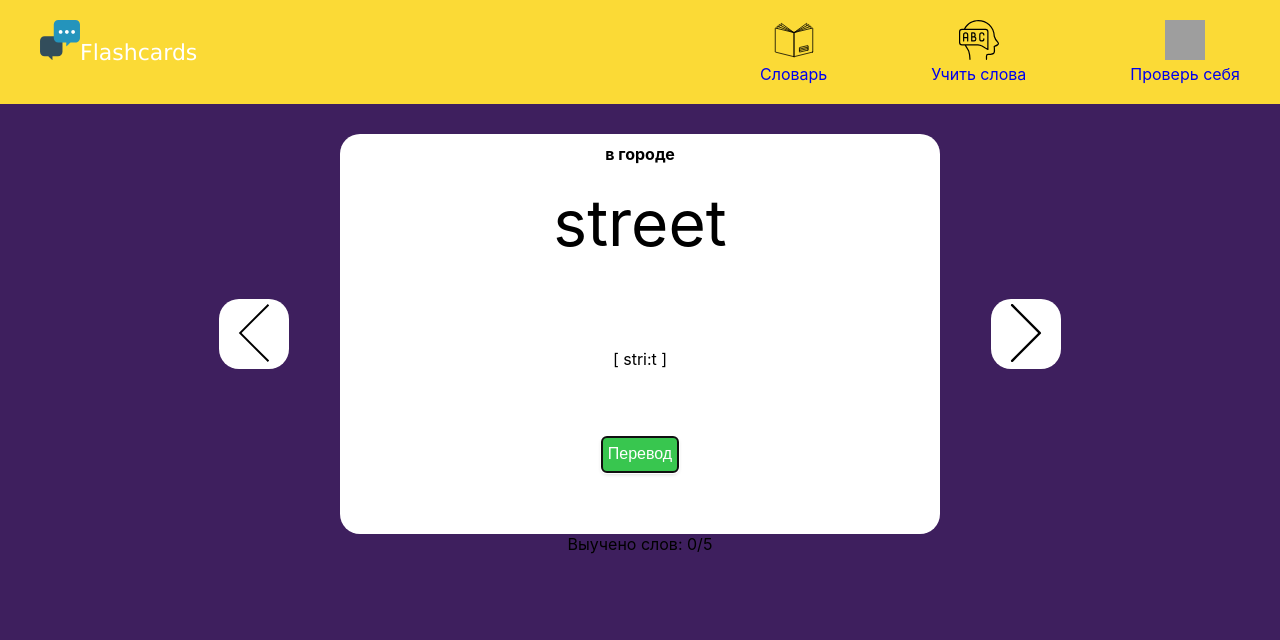
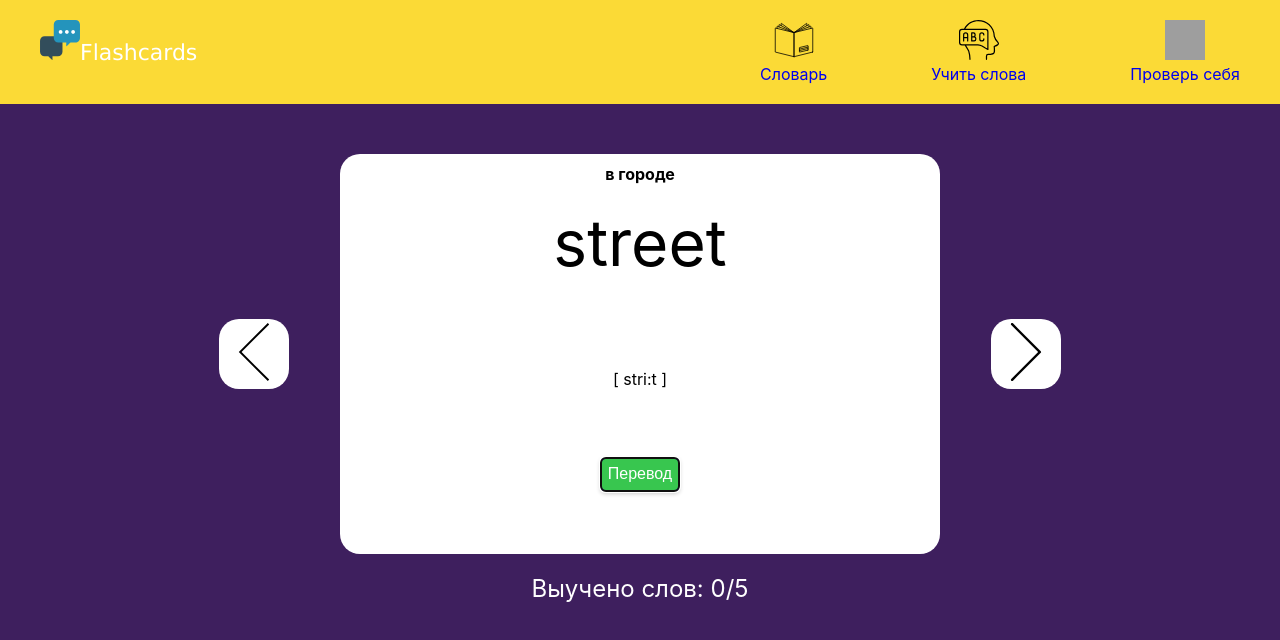
Before and after one commit to AlenaNemtsova/flashcards, a React (Create React App) app: page /learn in a window 1280 px wide. Shown: the top 640 px of the page. Built offline with nearby package versions, Linux system fonts and the light colour scheme; grey boxes are pictures that could not be loaded.

Commit message:
change focus, size, table font-size

```diff
--- a/src/styles/scss/components/CardsContainer.scss
+++ b/src/styles/scss/components/CardsContainer.scss
@@ -1,7 +1,6 @@
 .cards-wrapper {
-  height: 50%;
-  margin-top: 30px;
-  margin-bottom: 30px;
+  margin-top: 50px;
+  margin-bottom: 50px;
 }
 
 .cards-container {
@@ -11,7 +10,7 @@
   gap: 5%;
 
   width: 80%;
-  margin: 0px auto;
+  margin: 0px auto 20px;
 }
 
 .back-btn,
@@ -30,3 +29,8 @@
     box-shadow: 0px 2px 10px #343333 inset;
   }
 }
+
+.learned-words {
+  font-size: 24px;
+  color: white;
+}
--- a/src/styles/scss/components/FlashCard.scss
+++ b/src/styles/scss/components/FlashCard.scss
@@ -51,8 +51,7 @@
   border-radius: 5px;
 
   &:focus {
-    outline: invert;
-    // background-color: $green-hover;
+    border: 2px solid blue;
   }
 
   &:hover {
--- a/src/styles/scss/components/WordsList.scss
+++ b/src/styles/scss/components/WordsList.scss
@@ -1,15 +1,30 @@
 table {
   table-layout: fixed;
   width: 80%;
-  margin: 20px auto;
+  margin: 50px auto;
   background-color: $white-color;
   color: $darkgrey-color;
   border-collapse: collapse;
+  font-size: 20px;
 }
 
 th,
 td {
   border: 1px solid $grey-color;
+  height: 50px;
+}
+
+th {
+  font-size: 24px;
+  font-weight: 400;
+}
+
+button {
+  font-size: 18px;
+}
+
+input {
+  font-size: 18px;
 }
 
 .row-control-btns {
@@ -28,7 +43,6 @@ td {
   box-shadow: 0 2px 4px rgba(0, 0, 0, 0.2);
 
   &:hover {
-    // background-color: #dbb700;
     background-color: rgb(252, 225, 92);
   }
   &:active {
@@ -52,7 +66,6 @@ td {
   box-shadow: 0 2px 4px rgba(0, 0, 0, 0.2);
 
   &:hover {
-    // background-color: rgb(152, 54, 54);
     background-color: rgb(247, 99, 99);
   }
 
@@ -78,7 +91,6 @@ td {
   color: white;
 
   &:hover {
-    // background-color: rgb(47, 139, 62);
     background-color: $green-hover;
   }
 
@@ -105,7 +117,6 @@ td {
   }
 
   &:hover {
-    // background-color: #991a1a;
     background-color: rgb(247, 99, 99);
   }
   &:active {
@@ -114,7 +125,7 @@ td {
   }
 }
 
-//раскрашиваем каждую вторую сктроку, кроме шапки
+//раскрашиваем каждую вторую строку, кроме шапки
 tbody tr:nth-child(odd) {
   background-color: rgb(231, 231, 231);
 }
```
